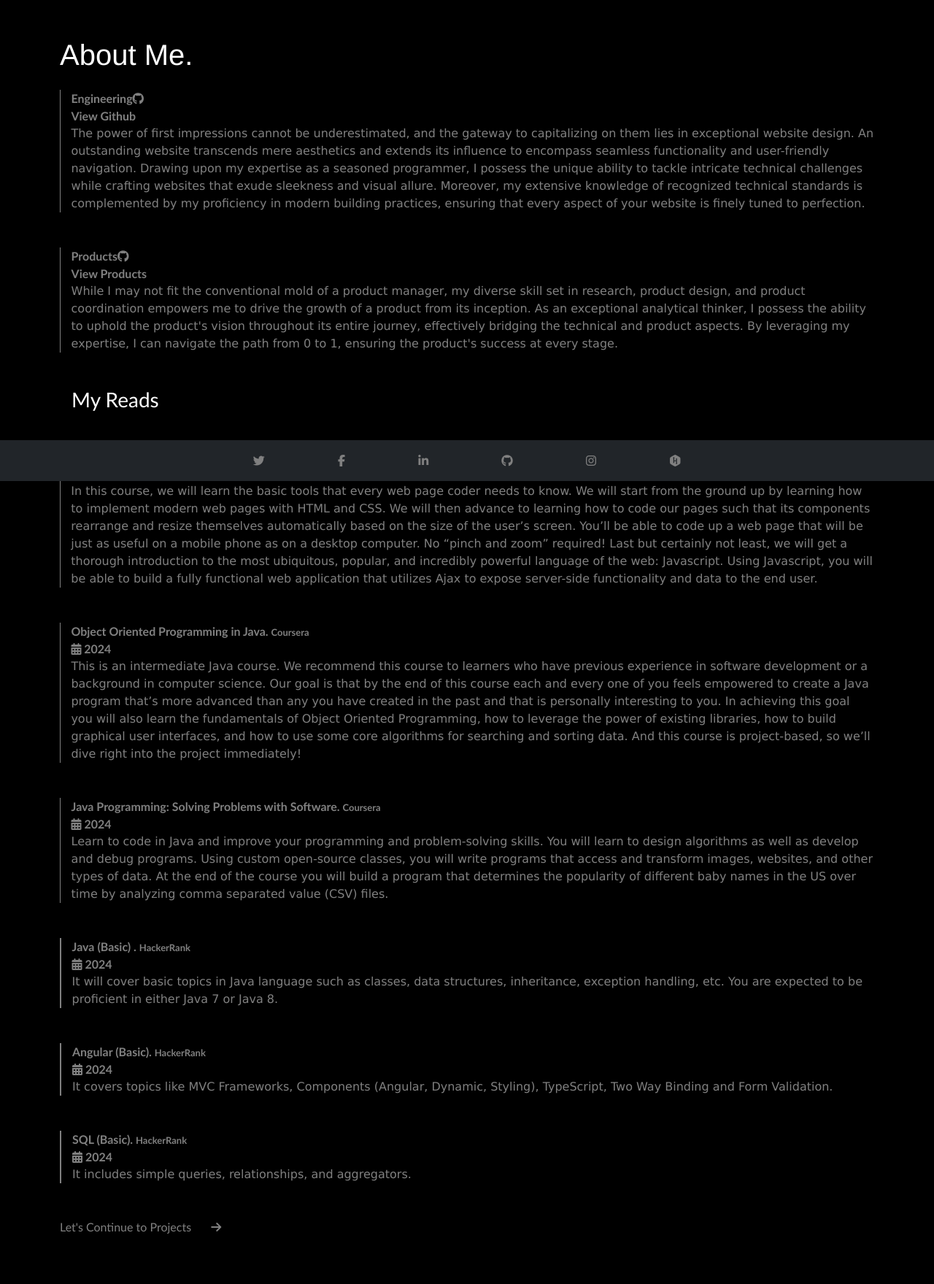
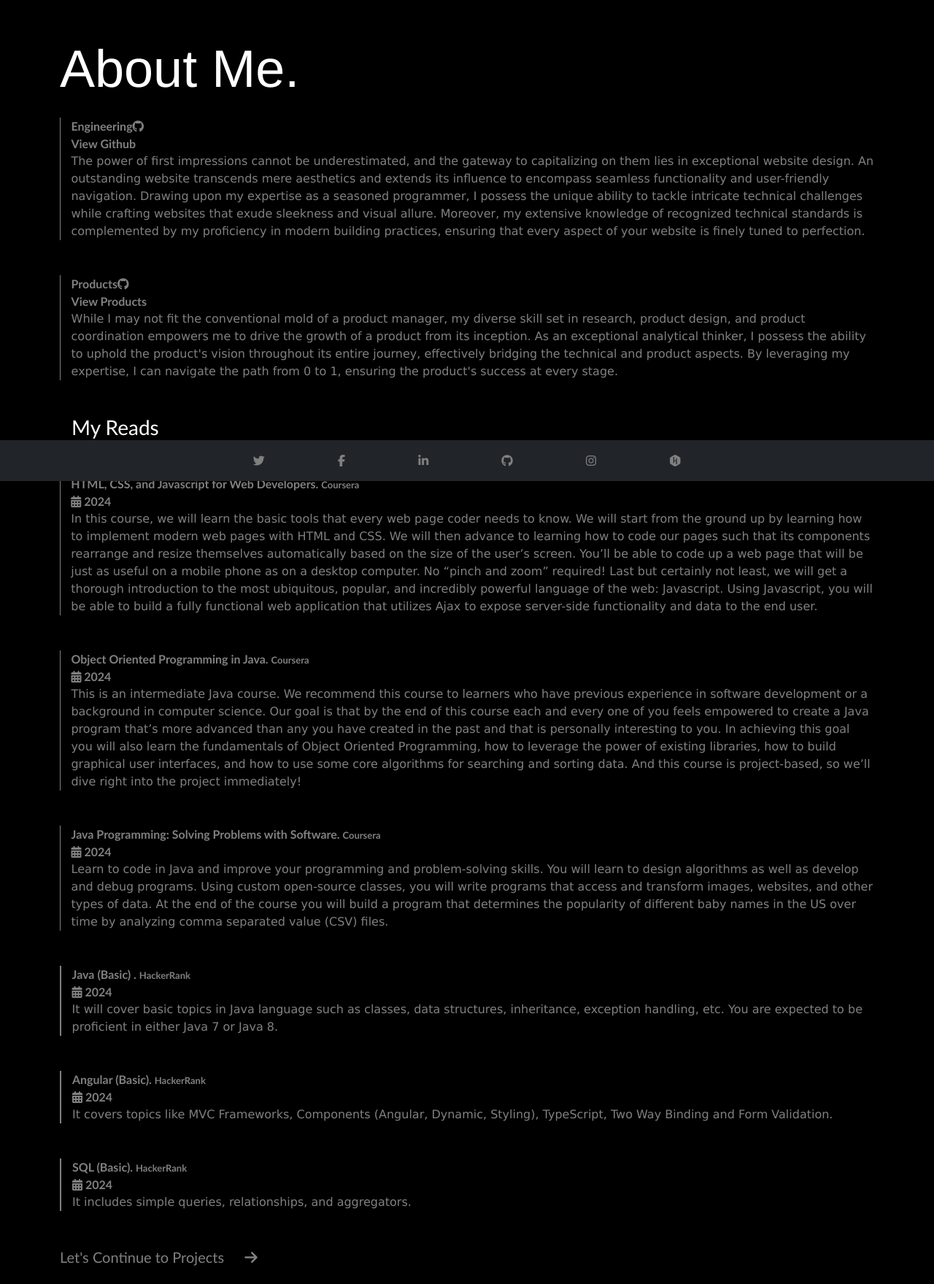
Before and after one commit to UmmeHanee1416/UmmeHanee1416.github.io, a plain HTML site: page about.html in a window 1280 px wide. Shown: the part 141-1900 px from the top of the page at 73% size. Drawn offline with nearby package versions, Linux system fonts and the light colour scheme.

Commit message:
change: h1 & p

```diff
--- a/about.html
+++ b/about.html
@@ -16,7 +16,7 @@
 
     <body class="container">
         <header id="aboutHead">
-            <h1>About Me.</h1>
+            <h1 class="display-2 display-sm-2 display-md-3 display-lg-4">About Me.</h1>
         </header>
         <main class="aboutFont mt-4">
             <div class="d-flex align-items-stretch">
@@ -192,7 +192,7 @@
                     </p>
                 </div>
             </div>
-            <div class="mt-5">
+            <div class="mt-5 fs-5 fs-sm-4 fs-md-4 fs-lg-5 fs-xl-5 fs-xxl-5">
                 <a href="projects.html">Let's Continue to Projects</a>
                 <i class="fa-solid fa-arrow-right thinArrow"></i>
             </div>
```
Also changed, not shown: contact.html (+2 -2 lines), projects.html (+2 -2 lines), resume.html (+2 -2 lines).
